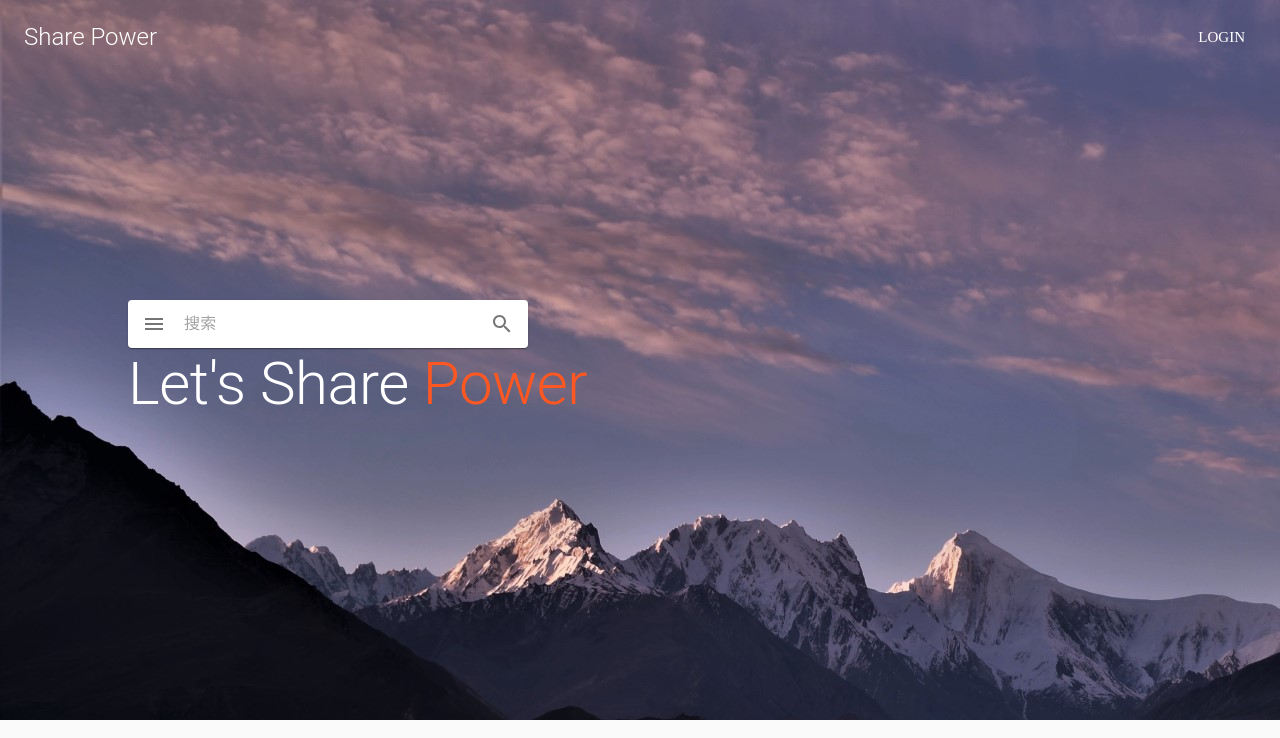
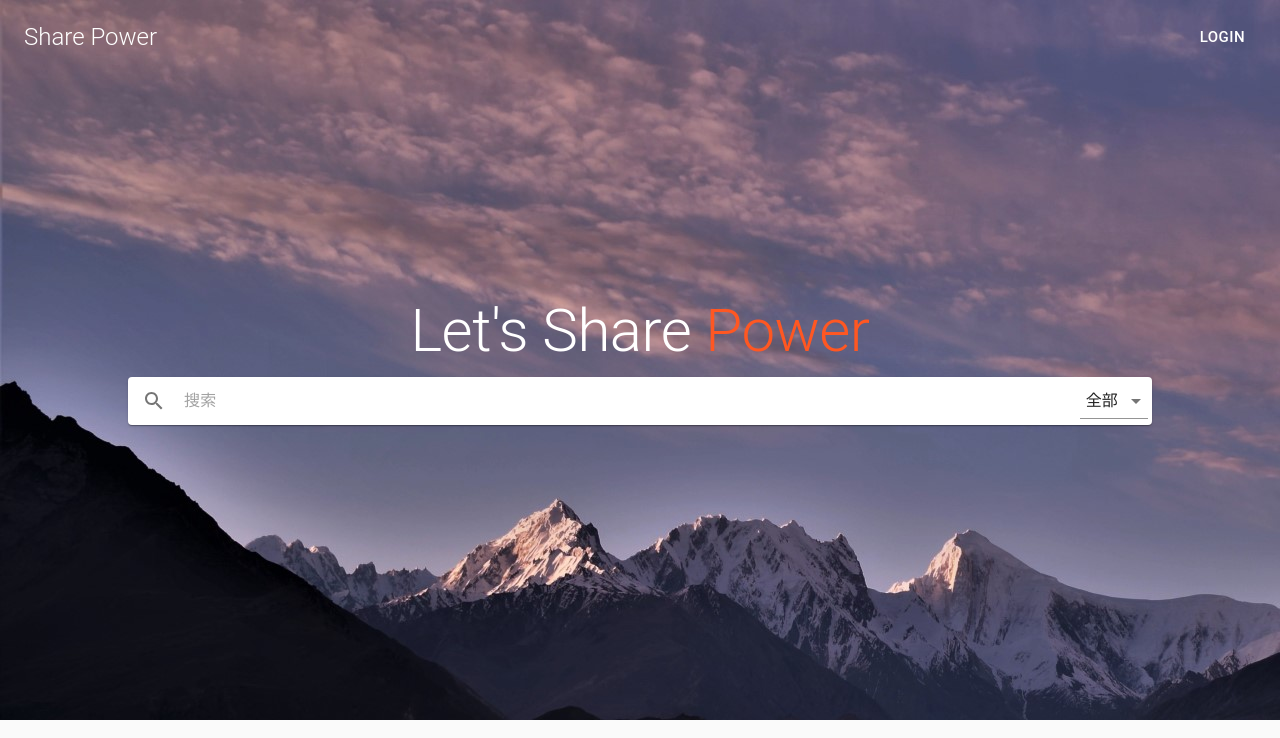
Before and after one commit to ItsHeart/share-power, a React (Create React App) app: page / in a window 1280 px wide. Shown: the top 738 px of the page. Built offline with nearby package versions, Linux system fonts and the light colour scheme; grey boxes are pictures that could not be loaded.

Commit message:
update layout

```diff
--- /dev/null
+++ b/src/assets/css.js
@@ -0,0 +1,60 @@
+import background from "../assets/images/background.jpg";
+import theme from "./theme";
+
+const homeClass = {
+	mian: {
+		backgroundImage: `URL(${background})`,
+		width: "1oovw",
+		height: "90vh",
+		overflow: "hidden",
+		border: "0",
+		display: "flex",
+		flexDirection: "column",
+		justifyContent: "center",
+		padding: "0 10vw",
+	},
+	mainContent: {
+		display: "flex",
+		justifyContent: "space-between",
+		position: "fixed",
+		width: "100%",
+		padding: "16px 24px",
+		alignItems: "center",
+	},
+	whiteColor: {
+		color: "#fff",
+	},
+	bigTitle: {
+		color: "#fff",
+		display: "flex",
+		justifyContent: "center",
+		alignContent: "center",
+		marginBottom: "10px",
+	},
+	root: {
+		display: "flex",
+		flexWrap: "wrap",
+		justifyContent: "space-around",
+		overflow: "hidden",
+		backgroundColor: theme.palette.background,
+		marginTop: "20px",
+	},
+	gridList: {
+		width: "92vw",
+		height: "auto",
+	},
+};
+
+const commonClass = {
+	center: {
+		display: "flex",
+		justifyContent: "center",
+		alignContent: "center",
+	},
+	spaceBetween: {
+		display: "flex",
+		justifyContent: "space-between",
+	},
+};
+
+export { homeClass, commonClass };
--- a/src/assets/theme.js
+++ b/src/assets/theme.js
@@ -11,9 +11,6 @@ const theme = createMuiTheme({
 			main: deepOrange[500],
 		},
 	},
-	typography: {
-		fontFamily: ["PingFangSC-Ultralight"].join(","),
-	},
 	background: {
 		backgroundColor: "#f5f5f5",
 	},
--- a/src/component/FullSearch.js
+++ b/src/component/FullSearch.js
@@ -1,21 +1,19 @@
 import React from "react";
-import { makeStyles, withStyles } from "@material-ui/core/styles";
+import { makeStyles } from "@material-ui/core/styles";
 import Paper from "@material-ui/core/Paper";
 import InputBase from "@material-ui/core/InputBase";
 import IconButton from "@material-ui/core/IconButton";
-import MenuIcon from "@material-ui/icons/Menu";
 import SearchIcon from "@material-ui/icons/Search";
 
-import Menu from "@material-ui/core/Menu";
 import MenuItem from "@material-ui/core/MenuItem";
-import ListItemText from "@material-ui/core/ListItemText";
+import FormControl from "@material-ui/core/FormControl";
+import Select from "@material-ui/core/Select";
 
 const useStyles = makeStyles((theme) => ({
 	root: {
 		padding: "2px 4px",
 		display: "flex",
 		alignItems: "center",
-		width: 400,
 	},
 	input: {
 		marginLeft: theme.spacing(1),
@@ -30,67 +28,32 @@ const useStyles = makeStyles((theme) => ({
 	},
 }));
 
-const StyledMenu = withStyles({
-	paper: {
-		border: "1px solid #d3d4d5",
-	},
-})((props) => (
-	<Menu
-		elevation={40}
-		getContentAnchorEl={null}
-		anchorOrigin={{
-			vertical: "bottom",
-			horizontal: "center",
-		}}
-		transformOrigin={{
-			vertical: "top",
-			horizontal: "center",
-		}}
-		{...props}
-	/>
-));
-
-const StyledMenuItem = withStyles((theme) => ({
-	root: {
-		"&:focus": {
-			backgroundColor: theme.palette.primary.main,
-			"& .MuiListItemIcon-root, & .MuiListItemText-primary": {
-				color: theme.palette.common.white,
-			},
-		},
-	},
-}))(MenuItem);
-
 export default function Search() {
 	const classes = useStyles();
 
-	const [menu, setMenu] = React.useState(false);
+	const [selctType, setSelctType] = React.useState(0);
 
-	const handleClick = (event) => {
-		setMenu(event.currentTarget);
-	};
-
-	const handleClose = () => {
-		setMenu(false);
+	const handleChange = (event) => {
+		setSelctType(event.target.value);
 	};
 
 	return (
 		<Paper component="form" className={classes.root}>
-			<IconButton className={classes.iconButton} aria-label="menu">
-				<MenuIcon onClick={handleClick} />
-			</IconButton>
-			<StyledMenu anchorEl={menu} keepMounted open={menu} onClose={handleClose}>
-				<StyledMenuItem onClick={handleClose}>
-					<ListItemText primary="全部" />
-				</StyledMenuItem>
-				<StyledMenuItem onClick={handleClose}>
-					<ListItemText primary="PPT" />
-				</StyledMenuItem>
-			</StyledMenu>
-			<InputBase className={classes.input} placeholder="搜索" />
 			<IconButton type="submit" className={classes.iconButton}>
 				<SearchIcon />
 			</IconButton>
+			<InputBase className={classes.input} placeholder="搜索" />
+			<FormControl>
+				<Select
+					value={selctType}
+					onChange={handleChange}
+					style={{ padding: "2px 6px" }}>
+					<MenuItem value={0}>全部</MenuItem>
+					<MenuItem value={1}>文章</MenuItem>
+					<MenuItem value={2}>博客</MenuItem>
+					<MenuItem value={3}>资源</MenuItem>
+				</Select>
+			</FormControl>
 		</Paper>
 	);
 }
--- a/src/views/Home.js
+++ b/src/views/Home.js
@@ -12,39 +12,10 @@ import { ThemeProvider } from "@material-ui/core/styles";
 import GridList from "@material-ui/core/GridList";
 import GridListTile from "@material-ui/core/GridListTile";
 
+import { homeClass, commonClass } from "../assets/css";
 import theme from "../assets/theme";
-import background from "../assets/images/background.jpg";
 import SimpleCard from "../component/SimpleCard";
 import FullSearch from "../component/FullSearch";
-
-const thisClass = {
-	bigImage: {
-		backgroundImage: `URL(${background})`,
-		width: "1oovw",
-		height: "90vh",
-		overflow: "hidden",
-		border: "0",
-		display: "flex",
-		flexDirection: "column",
-		justifyContent: "center",
-		padding: "0 10vw",
-	},
-	whiteColor: {
-		color: "#fff",
-	},
-	root: {
-		display: "flex",
-		flexWrap: "wrap",
-		justifyContent: "space-around",
-		overflow: "hidden",
-		backgroundColor: theme.palette.background,
-		marginTop: "20px",
-	},
-	gridList: {
-		width: "92vw",
-		height: "auto",
-	},
-};
 
 function HideOnScroll(props) {
 	const { children, window } = props;
@@ -96,56 +67,42 @@ function HideAppBar() {
 				<CssBaseline />
 				<HideOnScroll>
 					<AppBar>
-						<Toolbar
-							style={{
-								display: "flex",
-								justifyContent: "space-between",
-							}}>
-							<Typography variant="h5" style={thisClass.whiteColor}>
+						<Toolbar style={commonClass.spaceBetween}>
+							<Typography variant="h5" style={homeClass.whiteColor}>
 								<Box fontWeight="fontWeightLight">Share Power</Box>
 							</Typography>
-							<Button size="large" style={thisClass.whiteColor}>
+							<Button size="large" style={homeClass.whiteColor}>
 								Login
 							</Button>
 						</Toolbar>
 					</AppBar>
 				</HideOnScroll>
-				<div
-					style={{
-						display: "flex",
-						justifyContent: "space-between",
-						position: "fixed",
-						width: "100%",
-						padding: "16px 24px",
-						alignItems: "center",
-					}}>
-					<Typography variant="h5" style={thisClass.whiteColor}>
+				<div style={homeClass.mainContent}>
+					<Typography variant="h5" style={homeClass.whiteColor}>
 						<Box fontWeight="fontWeightLight">Share Power</Box>
 					</Typography>
-					<div
-						style={{
-							display: "flex",
-							justifyContent: "space-between",
-						}}>
-						<Button size="large" style={thisClass.whiteColor}>
+					<div style={commonClass.spaceBetween}>
+						<Button size="large" style={homeClass.whiteColor}>
 							Login
 						</Button>
 					</div>
 				</div>
 			</ThemeProvider>
-			<div style={thisClass.bigImage}>
-				<FullSearch></FullSearch>
-				<Typography variant="h2" style={thisClass.whiteColor}>
+
+			<div style={homeClass.mian}>
+				<Typography variant="h2" style={homeClass.bigTitle}>
 					<Box>
 						Let's Share <font color="#ff5722">Power</font>
 					</Box>
 				</Typography>
+				<FullSearch></FullSearch>
 			</div>
-			<div style={thisClass.root}>
+
+			<div style={homeClass.root}>
 				<GridList
 					cellHeight={400}
 					spacing={10}
-					style={thisClass.gridList}
+					style={homeClass.gridList}
 					cols={3}>
 					{cardData.map((card) => (
 						<GridListTile key={card.image} cols={card.cols || 1}>
```
Also changed, not shown: 1 other file (tests, documents, lock files or other folders).
